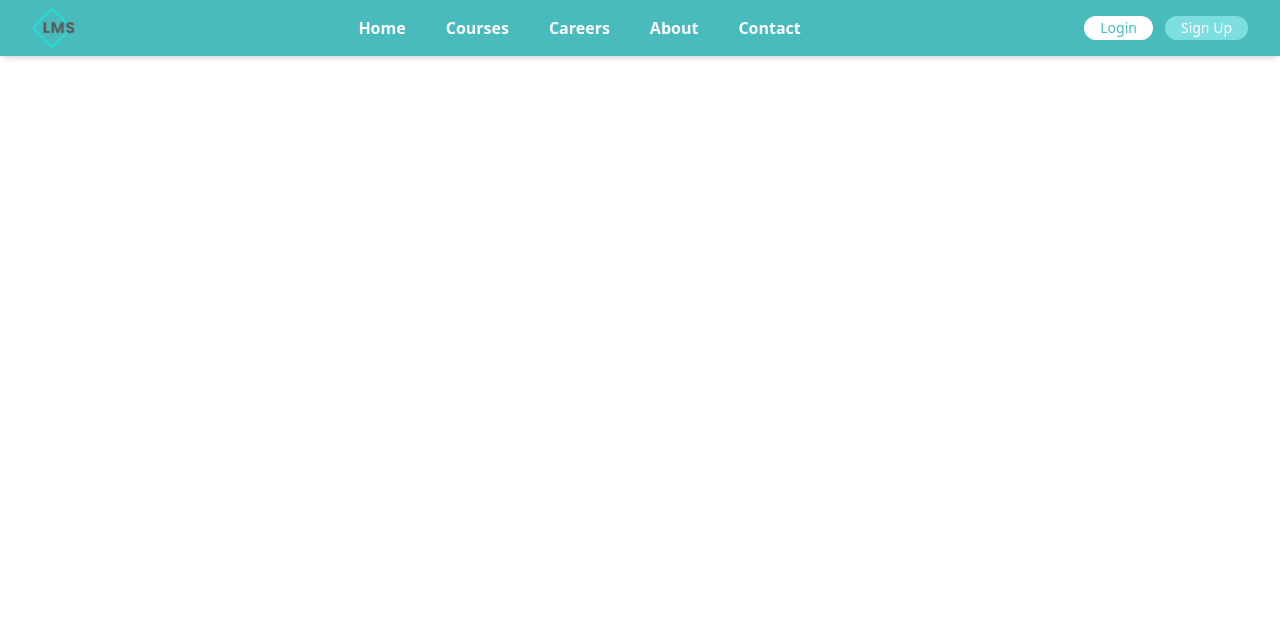
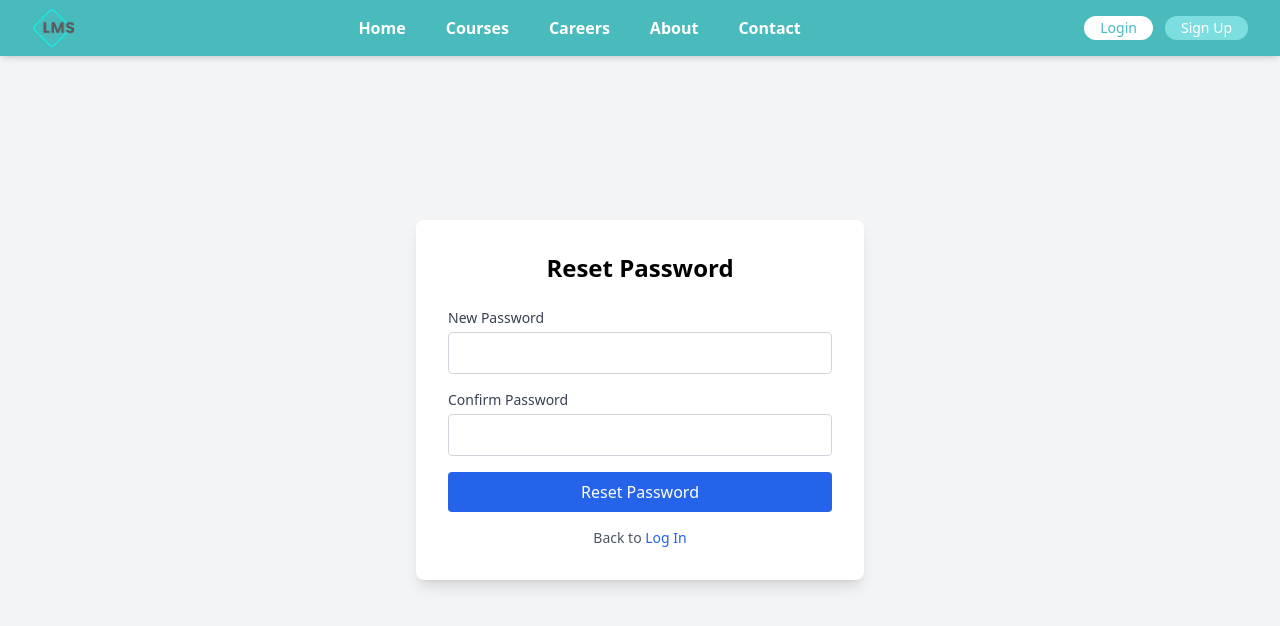
Before and after one commit to Navneetupa/LMS-APP, a React (Create React App) app: page /reset-password in a window 1280 px wide. Shown: the top 626 px of the page. Built offline with nearby package versions, Linux system fonts and the light colour scheme; no server answers.

Commit message:
forgot update

```diff
--- a/src/App.js
+++ b/src/App.js
@@ -11,7 +11,7 @@ import FixedNavbar from "./components/StickyNavbar.jsx"; // Make sure path is co
 import StudentDashboard from './Pages/Profiledashboard/parentLayout.jsx'
 import CoursePlayer from "./Pages/CoursePlayer.jsx";
 import StudentAssessment from './Pages/StudentAssessment.jsx'
-
+import ResetPassword from "./Pages/ResetPassword.jsx";
 function App() {
   return (
     <Router>
@@ -29,6 +29,7 @@ function App() {
           <Route path="/student-dashboard" element={<StudentDashboard />} />
           <Route path="/course-player/:courseId" element={<CoursePlayer />} />
           <Route path="//courses/:courseId/assessments/:assessmentId" element={<StudentAssessment />} />
+        <Route path="/reset-password" element={<ResetPassword />} />
         </Routes>
       </div>
     </Router>
--- a/src/Pages/Login.jsx
+++ b/src/Pages/Login.jsx
@@ -1,8 +1,10 @@
-import React, { useState } from 'react';
-import { useNavigate } from 'react-router-dom';
+import React, { useState, useEffect } from 'react';
+import { useNavigate, useSearchParams } from 'react-router-dom';
 import axios from 'axios';
 import { AiOutlineEye, AiOutlineEyeInvisible } from 'react-icons/ai';
 import image from '../assets/signup.png';
+
+const API_BASE_URL = process.env.REACT_APP_API_URL || 'https://lms-backend-flwq.onrender.com/api/v1';
 
 const AuthComponent = () => {
   const [isLogin, setIsLogin] = useState(true);
@@ -25,6 +27,7 @@ const AuthComponent = () => {
   const [resetPasswordData, setResetPasswordData] = useState({
     token: '',
     newPassword: '',
+    confirmPassword: '',
   });
   const [otp, setOtp] = useState('');
   const [registeredEmail, setRegisteredEmail] = useState('');
@@ -35,6 +38,16 @@ const AuthComponent = () => {
   const [showResetPassword, setShowResetPassword] = useState(false);
 
   const navigate = useNavigate();
+  const [searchParams] = useSearchParams();
+
+  // Extract token from URL query parameters on component mount
+  useEffect(() => {
+    const token = searchParams.get('token');
+    if (token) {
+      setResetPasswordData((prev) => ({ ...prev, token }));
+      setShowResetPasswordPopup(true);
+    }
+  }, [searchParams]);
 
   const handleRegisterChange = (e) => {
     setRegisterData({ ...registerData, [e.target.name]: e.target.value });
@@ -54,64 +67,66 @@ const AuthComponent = () => {
   const handleRegister = async (e) => {
     e.preventDefault();
     try {
-      await axios.post('https://lms-backend-flwq.onrender.com/api/v1/auth/register', {
+      await axios.post(`${API_BASE_URL}/auth/register`, {
         ...registerData,
         role: 'student',
       });
       setRegisteredEmail(registerData.email);
       setShowOtpPopup(true);
       setErrorMessage('');
-      alert('Registration successful! Please check your email for the OTP.');
+      setSuccessMessage('Registration successful! Please check your email for the OTP.');
     } catch (err) {
-      setErrorMessage('Registration failed: ' + (err.response?.data?.message || err.message));
+      setErrorMessage(err.response?.data?.message || 'Registration failed. Please try again.');
     }
   };
 
   const handleVerifyOtp = async () => {
     try {
-      await axios.post('https://lms-backend-flwq.onrender.com/api/v1/auth/verify-email', {
+      await axios.post(`${API_BASE_URL}/auth/verify-email`, {
         email: registeredEmail,
         otp,
       });
-      alert('Email verified successfully!');
+      setSuccessMessage('Email verified successfully!');
       setIsLogin(true);
       setShowOtpPopup(false);
       setRegisterData({ firstName: '', lastName: '', email: '', phone: '', password: '' });
       setOtp('');
       setErrorMessage('');
     } catch (err) {
-      setErrorMessage('OTP verification failed: ' + (err.response?.data?.message || err.message));
+      setErrorMessage(err.response?.data?.message || 'OTP verification failed. Please try again.');
     }
   };
 
   const handleLogin = async (e) => {
     e.preventDefault();
     try {
-      const res = await axios.post('https://lms-backend-flwq.onrender.com/api/v1/auth/login', loginData);
-      console.log('Login response:', res.data);
+      const res = await axios.post(`${API_BASE_URL}/auth/login`, loginData);
       localStorage.setItem('token', res.data.data.token);
       setErrorMessage('');
       const redirectPath = localStorage.getItem('redirectAfterLogin') || '/';
       localStorage.removeItem('redirectAfterLogin');
       navigate(redirectPath);
     } catch (err) {
-      console.error('Login error:', err.response?.data || err.message);
-      setErrorMessage('Login failed: ' + (err.response?.data?.message || err.message));
+      setErrorMessage(err.response?.data?.message || 'Login failed. Please try again.');
     }
   };
 
   const handleForgotPassword = async (e) => {
     e.preventDefault();
+    if (!forgotPasswordEmail.match(/^\S+@\S+\.\S+$/)) {
+      setErrorMessage('Please enter a valid email address.');
+      return;
+    }
     try {
-      const res = await axios.post('https://lms-backend-flwq.onrender.com/api/v1/auth/forgot-password', {
+      const res = await axios.post(`${API_BASE_URL}/auth/forgot-password`, {
         email: forgotPasswordEmail,
       });
-      console.log('Forgot password response:', res.data);
-      setSuccessMessage('Email sent successfully');
+      setSuccessMessage(res.data.message || 'Password reset email sent. Please check your inbox.');
       setErrorMessage('');
+      setShowForgotPasswordPopup(false);
+      setShowResetPasswordPopup(true);
     } catch (err) {
-      console.error('Forgot password error:', err.response?.data || err.message);
-      setErrorMessage('Password reset request failed: ' + (err.response?.data?.message || err.message));
+      setErrorMessage(err.response?.data?.message || 'Failed to send reset email. Please try again.');
       setSuccessMessage('');
     }
   };
@@ -119,87 +134,46 @@ const AuthComponent = () => {
   const handleResetPassword = async (e) => {
     e.preventDefault();
 
+    // Validate inputs
     if (!resetPasswordData.token || resetPasswordData.token.split('.').length !== 3) {
-      setErrorMessage('Please enter a valid JWT token (format: xxx.yyy.zzz)');
+      setErrorMessage('Please enter a valid JWT token (format: xxx.yyy.zzz).');
       return;
     }
-
-    if (!resetPasswordData.newPassword || resetPasswordData.newPassword.length < 6) {
-      setErrorMessage('New password must be at least 6 characters long');
+    if (resetPasswordData.newPassword.length < 8) {
+      setErrorMessage('New password must be at least 8 characters long.');
+      return;
+    }
+    if (resetPasswordData.newPassword !== resetPasswordData.confirmPassword) {
+      setErrorMessage('Passwords do not match.');
       return;
     }
 
     try {
-      const res = await axios.put('https://lms-backend-flwq.onrender.com/api/v1/auth/reset-password', {
-        email: forgotPasswordEmail,
+      const res = await axios.put(`${API_BASE_URL}/auth/reset-password`, {
         token: resetPasswordData.token,
         password: resetPasswordData.newPassword,
       });
-
-      console.log('Reset password response:', res.data);
-
-      if (res.data.success && res.data.message === 'Password updated successfully') {
-        setShowSuccessPopup(true);
-        setShowResetPasswordPopup(false);
-        setResetPasswordData({ token: '', newPassword: '' });
-        setForgotPasswordEmail('');
-        setErrorMessage('');
-        setSuccessMessage('');
-      } else {
-        setErrorMessage('Unexpected response from server. Please try again.');
-        setSuccessMessage('');
-      }
+      setShowSuccessPopup(true);
+      setShowResetPasswordPopup(false);
+      setResetPasswordData({ token: '', newPassword: '', confirmPassword: '' });
+      setForgotPasswordEmail('');
+      setErrorMessage('');
+      setSuccessMessage('');
     } catch (err) {
-      console.error('Reset password error:', err.response?.data || err.message);
-
-      if (err.response?.status === 404) {
-        try {
-          const fallbackRes = await axios.put(
-            `https://lms-backend-flwq.onrender.com/reset-password?token=${encodeURIComponent(resetPasswordData.token)}`,
-            {
-              email: forgotPasswordEmail,
-              password: resetPasswordData.newPassword,
-            }
-          );
-
-          console.log('Fallback reset password response:', fallbackRes.data);
-
-          if (fallbackRes.data.success && fallbackRes.data.message === 'Password updated successfully') {
-            setShowSuccessPopup(true);
-            setShowResetPasswordPopup(false);
-            setResetPasswordData({ token: '', newPassword: '' });
-            setForgotPasswordEmail('');
-            setErrorMessage('');
-            setSuccessMessage('');
-          } else {
-            setErrorMessage('Unexpected response from fallback endpoint. Please try again.');
-            setSuccessMessage('');
-          }
-        } catch (fallbackErr) {
-          console.error('Fallback reset password error:', fallbackErr.response?.data || fallbackErr.message);
-          setErrorMessage('Password reset endpoint not found. Please check the API URL or contact support.');
-          setSuccessMessage('');
-        }
-      } else {
-        setErrorMessage('Password reset failed: ' + (err.response?.data?.message || err.message));
-        setSuccessMessage('');
-      }
+      setErrorMessage(err.response?.data?.message || 'Password reset failed. Please try again.');
+      setSuccessMessage('');
     }
   };
 
   const handleResendToken = async () => {
     try {
-      const res = await axios.post('https://lms-backend-flwq.onrender.com/api/v1/auth/forgot-password', {
+      const res = await axios.post(`${API_BASE_URL}/auth/forgot-password`, {
         email: forgotPasswordEmail,
       });
-      console.log('Resend token response:', res.data);
-      setSuccessMessage('Email sent successfully');
+      setSuccessMessage(res.data.message || 'Password reset email sent. Please check your inbox.');
       setErrorMessage('');
-      setShowResetPasswordPopup(false);
-      setShowForgotPasswordPopup(true);
     } catch (err) {
-      console.error('Resend token error:', err.response?.data || err.message);
-      setErrorMessage('Failed to resend token: ' + (err.response?.data?.message || err.message));
+      setErrorMessage(err.response?.data?.message || 'Failed to resend reset email. Please try again.');
     }
   };
 
@@ -211,8 +185,8 @@ const AuthComponent = () => {
           backgroundImage: `url(${image})`,
         }}
       >
-        {/* <h1 className="text-4xl font-bold mb-4">Empower your learning journey</h1>
-        <p className="text-lg">Unlock new skills, anytime, anywhere</p> */}
+        <h1 className="text-4xl font-bold mb-4">Empower your learning journey</h1>
+        <p className="text-lg">Unlock new skills, anytime, anywhere</p>
       </div>
 
       <div className="w-full sm:w-1/2 flex flex-col justify-center items-center bg-gray-100 p-6 sm:p-10">
@@ -314,7 +288,7 @@ const AuthComponent = () => {
                 rel="noopener noreferrer"
                 className="block text-center text-teal-600 mt-1"
               >
-
+                Login as Instructor
               </a>
             </form>
           ) : (
@@ -407,13 +381,13 @@ const AuthComponent = () => {
                   }}
                   className="bg-teal-500 text-white px-4 py-2 rounded hover:bg-teal-600"
                 >
-                  OK
+                  Proceed to Reset Password
                 </button>
               </>
             ) : (
               <>
                 <h3 className="text-xl font-bold mb-4">Reset Your Password</h3>
-                <p className="mb-4 text-gray-600">Enter your email to receive a password reset token</p>
+                <p className="mb-4 text-gray-600">Enter your email to receive a password reset link</p>
                 <form onSubmit={handleForgotPassword}>
                   <input
                     type="email"
@@ -456,7 +430,7 @@ const AuthComponent = () => {
           <div className="bg-white p-6 rounded-lg shadow-lg max-w-sm w-full text-center">
             <h3 className="text-xl font-bold mb-4">Set New Password</h3>
             <p className="mb-4 text-gray-600">
-              Enter the JWT token from the email sent to <strong>{forgotPasswordEmail}</strong> (e.g., copy from the reset link) and your new password
+              Enter the token from the reset email and your new password
             </p>
             <form onSubmit={handleResetPassword}>
               <div className="mb-4">
@@ -467,7 +441,7 @@ const AuthComponent = () => {
                   value={resetPasswordData.token}
                   onChange={handleResetPasswordChange}
                   className="w-full p-2 border border-gray-300 rounded-md"
-                  placeholder="Enter JWT token (e.g., eyJhbGci...)"
+                  placeholder="Enter token from email"
                   required
                 />
               </div>
@@ -479,7 +453,26 @@ const AuthComponent = () => {
                   value={resetPasswordData.newPassword}
                   onChange={handleResetPasswordChange}
                   className="w-full p-2 border border-gray-300 rounded-md pr-10"
-                  placeholder="Enter new password (min 6 characters)"
+                  placeholder="Enter new password (min 8 characters)"
+                  required
+                />
+                <button
+                  type="button"
+                  onClick={() => setShowResetPassword(!showResetPassword)}
+                  className="absolute right-3 top-11 text-gray-600 hover:text-gray-800"
+                >
+                  {showResetPassword ? <AiOutlineEyeInvisible size={20} /> : <AiOutlineEye size={20} />}
+                </button>
+              </div>
+              <div className="mb-4 relative">
+                <label className="block text-gray-700 mb-2">Confirm Password</label>
+                <input
+                  type={showResetPassword ? 'text' : 'password'}
+                  name="confirmPassword"
+                  value={resetPasswordData.confirmPassword}
+                  onChange={handleResetPasswordChange}
+                  className="w-full p-2 border border-gray-300 rounded-md pr-10"
+                  placeholder="Confirm new password"
                   required
                 />
                 <button
@@ -512,13 +505,13 @@ const AuthComponent = () => {
                   type="submit"
                   className="bg-teal-500 text-white px-4 py-2 rounded hover:bg-teal-600"
                 >
-                  Verify and Reset
+                  Reset Password
                 </button>
                 <button
                   type="button"
                   onClick={() => {
                     setShowResetPasswordPopup(false);
-                    setResetPasswordData({ token: '', newPassword: '' });
+                    setResetPasswordData({ token: '', newPassword: '', confirmPassword: '' });
                     setForgotPasswordEmail('');
                     setErrorMessage('');
                     setSuccessMessage('');
--- /dev/null
+++ b/src/Pages/ResetPassword.jsx
@@ -0,0 +1,89 @@
+// src/pages/ResetPassword.js
+import { useState, useEffect } from 'react';
+import { useSearchParams, Link } from 'react-router-dom';
+import axios from 'axios';
+
+const ResetPassword = () => {
+  const [searchParams] = useSearchParams();
+  const [password, setPassword] = useState('');
+  const [confirmPassword, setConfirmPassword] = useState('');
+  const [message, setMessage] = useState('');
+  const [error, setError] = useState('');
+  const [loading, setLoading] = useState(false);
+  const token = searchParams.get('token');
+
+  const handleSubmit = async (e) => {
+    e.preventDefault();
+    if (password !== confirmPassword) {
+      setError('Passwords do not match');
+      return;
+    }
+    setMessage('');
+    setError('');
+    setLoading(true);
+
+    try {
+      const response = await axios.put(`http://localhost:6600/api/v1/auth/reset-password`, {
+        token,
+        password
+      });
+      setMessage(response.data.message || 'Password updated successfully');
+    } catch (err) {
+      setError(err.response?.data?.message || 'Something went wrong');
+    } finally {
+      setLoading(false);
+    }
+  };
+
+  return (
+    <div className="min-h-screen flex items-center justify-center bg-gray-100">
+      <div className="bg-white p-8 rounded-lg shadow-lg w-full max-w-md">
+        <h2 className="text-2xl font-bold text-center mb-6">Reset Password</h2>
+        {message && <div className="mb-4 p-3 bg-green-100 text-green-700 rounded">{message}</div>}
+        {error && <div className="mb-4 p-3 bg-red-100 text-red-700 rounded">{error}</div>}
+        <form onSubmit={handleSubmit}>
+          <div className="mb-4">
+            <label htmlFor="password" className="block text-sm font-medium text-gray-700">
+              New Password
+            </label>
+            <input
+              type="password"
+              id="password"
+              value={password}
+              onChange={(e) => setPassword(e.target.value)}
+              required
+              className="mt-1 w-full p-2 border border-gray-300 rounded focus:outline-none focus:ring-2 focus:ring-blue-500"
+            />
+          </div>
+          <div className="mb-4">
+            <label htmlFor="confirmPassword" className="block text-sm font-medium text-gray-700">
+              Confirm Password
+            </label>
+            <input
+              type="password"
+              id="confirmPassword"
+              value={confirmPassword}
+              onChange={(e) => setConfirmPassword(e.target.value)}
+              required
+              className="mt-1 w-full p-2 border border-gray-300 rounded focus:outline-none focus:ring-2 focus:ring-blue-500"
+            />
+          </div>
+          <button
+            type="submit"
+            disabled={loading}
+            className={`w-full py-2 px-4 bg-blue-600 text-white rounded hover:bg-blue-700 focus:outline-none focus:ring-2 focus:ring-blue-500 ${
+              loading ? 'opacity-50 cursor-not-allowed' : ''
+            }`}
+          >
+            {loading ? 'Updating...' : 'Reset Password'}
+          </button>
+        </form>
+        <p className="mt-4 text-center text-sm text-gray-600">
+          Back to <Link to="/login" className="text-blue-600 hover:underline">Log In</Link>
+        </p>
+      </div>
+    </div>
+  );
+};
+
+export default ResetPassword;
```
